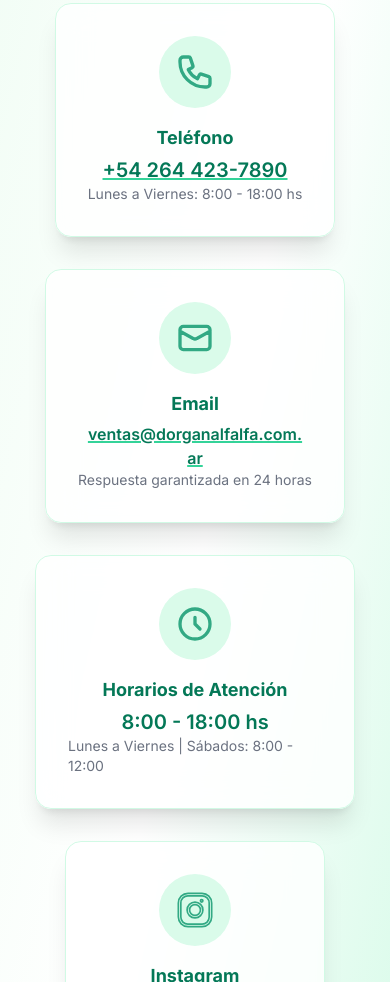
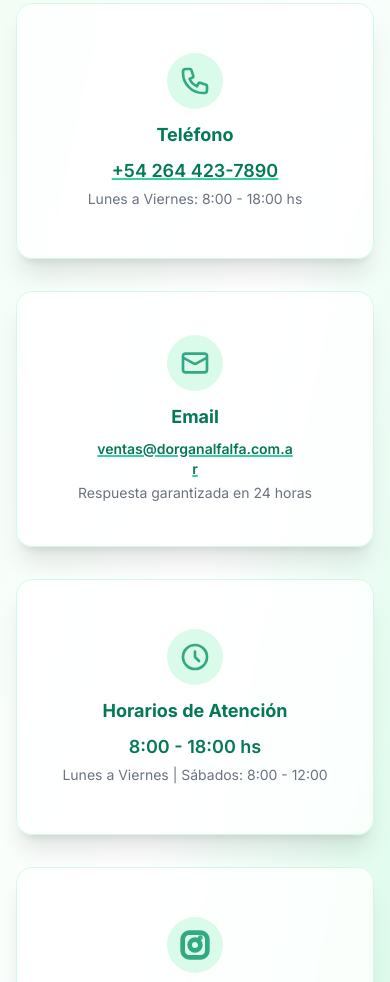
Before and after one commit to BALTAR1/Landing-Alfalfa-main, an Astro site: page / in a window 390 px wide. Shown: the part 7910-8892 px from the top of the page. Built offline with nearby package versions, Linux system fonts and the light colour scheme; Astro itself is replaced by a stand-in of ours.

Commit message:
Fix: Unifican tamaño y estructura de todas las cards de contacto
- Aplicada altura fija (h-64) a las 4 cards para garantizar tamaño idéntico
- Normalizado padding, iconos y espaciados para consistencia visual
- Mejorado responsive design con max-w-sm y centrado
- Cards de Teléfono, Email, Horarios e Instagram ahora perfectamente alineadas

```diff
--- a/src/components/Contact.tsx
+++ b/src/components/Contact.tsx
@@ -34,40 +34,40 @@ export default function Contact() {
         </div>
   <div className="grid grid-cols-1 md:grid-cols-2 lg:grid-cols-4 gap-8 mb-16 justify-center items-stretch">
           {/* Teléfono */}
-          <div className="bg-white/80 backdrop-blur-lg border border-emerald-100 rounded-2xl shadow-xl p-8 flex flex-col items-center transition-transform hover:-translate-y-1 hover:shadow-emerald-200 duration-300 h-full min-w-[260px] max-w-[320px] mx-auto">
-            <div className="bg-emerald-100 p-4 rounded-full mb-4 animate-pulse-slow">
-              <svg className="w-10 h-10 text-emerald-600" fill="none" stroke="currentColor" viewBox="0 0 24 24"><path strokeLinecap="round" strokeLinejoin="round" strokeWidth={2} d="M3 5a2 2 0 012-2h3.28a1 1 0 01.948.684l1.498 4.493a1 1 0 01-.502 1.21l-2.257 1.13a11.042 11.042 0 005.516 5.516l1.13-2.257a1 1 0 011.21-.502l4.493 1.498a1 1 0 01.684.949V19a2 2 0 01-2 2h-1C9.716 21 3 14.284 3 6V5z" /></svg>
+          <div className="bg-white/80 backdrop-blur-lg border border-emerald-100 rounded-2xl shadow-xl p-6 flex flex-col items-center justify-center transition-transform hover:-translate-y-1 hover:shadow-emerald-200 duration-300 w-full max-w-sm mx-auto h-64">
+            <div className="bg-emerald-100 p-3 rounded-full mb-3 animate-pulse-slow">
+              <svg className="w-8 h-8 text-emerald-600" fill="none" stroke="currentColor" viewBox="0 0 24 24"><path strokeLinecap="round" strokeLinejoin="round" strokeWidth={2} d="M3 5a2 2 0 012-2h3.28a1 1 0 01.948.684l1.498 4.493a1 1 0 01-.502 1.21l-2.257 1.13a11.042 11.042 0 005.516 5.516l1.13-2.257a1 1 0 011.21-.502l4.493 1.498a1 1 0 01.684.949V19a2 2 0 01-2 2h-1C9.716 21 3 14.284 3 6V5z" /></svg>
             </div>
-            <h4 className="font-bold text-lg text-emerald-700 mb-1">Teléfono</h4>
-            <a href="tel:+542644237890" className="text-emerald-700 font-semibold text-xl underline decoration-emerald-400 decoration-2">+54 264 423-7890</a>
-            <p className="text-gray-500 text-sm">Lunes a Viernes: 8:00 - 18:00 hs</p>
+            <h4 className="font-bold text-lg text-emerald-700 mb-2">Teléfono</h4>
+            <a href="tel:+542644237890" className="text-emerald-700 font-semibold text-lg underline decoration-emerald-400 decoration-2 mb-1">+54 264 423-7890</a>
+            <p className="text-gray-500 text-sm text-center">Lunes a Viernes: 8:00 - 18:00 hs</p>
           </div>
           {/* Email */}
-          <div className="bg-white/80 backdrop-blur-lg border border-emerald-100 rounded-2xl shadow-xl p-8 flex flex-col items-center transition-transform hover:-translate-y-1 hover:shadow-emerald-200 duration-300 h-full min-w-[260px] max-w-[320px] mx-auto">
-            <div className="bg-emerald-100 p-4 rounded-full mb-4 animate-pulse-slow">
-              <svg className="w-10 h-10 text-emerald-600" fill="none" stroke="currentColor" viewBox="0 0 24 24"><path strokeLinecap="round" strokeLinejoin="round" strokeWidth={2} d="M3 8l7.89 4.26a2 2 0 002.22 0L21 8M5 19h14a2 2 0 002-2V7a2 2 0 00-2-2H5a2 2 0 00-2 2v10a2 2 0 002 2z" /></svg>
+          <div className="bg-white/80 backdrop-blur-lg border border-emerald-100 rounded-2xl shadow-xl p-6 flex flex-col items-center justify-center transition-transform hover:-translate-y-1 hover:shadow-emerald-200 duration-300 w-full max-w-sm mx-auto h-64">
+            <div className="bg-emerald-100 p-3 rounded-full mb-3 animate-pulse-slow">
+              <svg className="w-8 h-8 text-emerald-600" fill="none" stroke="currentColor" viewBox="0 0 24 24"><path strokeLinecap="round" strokeLinejoin="round" strokeWidth={2} d="M3 8l7.89 4.26a2 2 0 002.22 0L21 8M5 19h14a2 2 0 002-2V7a2 2 0 00-2-2H5a2 2 0 00-2 2v10a2 2 0 002 2z" /></svg>
             </div>
-            <h4 className="font-bold text-lg text-emerald-700 mb-1">Email</h4>
-            <a href="mailto:ventas@dorganalfalfa.com.ar" className="text-emerald-700 font-semibold text-base md:text-lg lg:text-xl underline decoration-emerald-400 decoration-2 break-all text-center max-w-[220px]">ventas@dorganalfalfa.com.ar</a>
-            <p className="text-gray-500 text-sm">Respuesta garantizada en 24 horas</p>
+            <h4 className="font-bold text-lg text-emerald-700 mb-2">Email</h4>
+            <a href="mailto:ventas@dorganalfalfa.com.ar" className="text-emerald-700 font-semibold text-sm underline decoration-emerald-400 decoration-2 break-all text-center mb-1 max-w-[200px]">ventas@dorganalfalfa.com.ar</a>
+            <p className="text-gray-500 text-sm text-center">Respuesta garantizada en 24 horas</p>
           </div>
           {/* Horarios de Atención */}
-          <div className="bg-white/80 backdrop-blur-lg border border-emerald-100 rounded-2xl shadow-xl p-8 flex flex-col items-center transition-transform hover:-translate-y-1 hover:shadow-emerald-200 duration-300 h-full min-w-[260px] max-w-[320px] mx-auto">
-            <div className="bg-emerald-100 p-4 rounded-full mb-4 animate-pulse-slow">
-              <svg className="w-10 h-10 text-emerald-600" fill="none" stroke="currentColor" viewBox="0 0 24 24"><path strokeLinecap="round" strokeLinejoin="round" strokeWidth={2} d="M12 8v4l3 3m6-3a9 9 0 11-18 0 9 9 0 0118 0z" /></svg>
+          <div className="bg-white/80 backdrop-blur-lg border border-emerald-100 rounded-2xl shadow-xl p-6 flex flex-col items-center justify-center transition-transform hover:-translate-y-1 hover:shadow-emerald-200 duration-300 w-full max-w-sm mx-auto h-64">
+            <div className="bg-emerald-100 p-3 rounded-full mb-3 animate-pulse-slow">
+              <svg className="w-8 h-8 text-emerald-600" fill="none" stroke="currentColor" viewBox="0 0 24 24"><path strokeLinecap="round" strokeLinejoin="round" strokeWidth={2} d="M12 8v4l3 3m6-3a9 9 0 11-18 0 9 9 0 0118 0z" /></svg>
             </div>
-            <h4 className="font-bold text-lg text-emerald-700 mb-1">Horarios de Atención</h4>
-            <p className="text-emerald-700 font-semibold text-xl">8:00 - 18:00 hs</p>
-            <p className="text-gray-500 text-sm">Lunes a Viernes | Sábados: 8:00 - 12:00</p>
+            <h4 className="font-bold text-lg text-emerald-700 mb-2">Horarios de Atención</h4>
+            <p className="text-emerald-700 font-semibold text-lg mb-1">8:00 - 18:00 hs</p>
+            <p className="text-gray-500 text-sm text-center">Lunes a Viernes | Sábados: 8:00 - 12:00</p>
           </div>
           {/* Instagram */}
-          <div className="bg-white/80 backdrop-blur-lg border border-emerald-100 rounded-2xl shadow-xl p-8 flex flex-col items-center transition-transform hover:-translate-y-1 hover:shadow-emerald-200 duration-300 h-full min-w-[260px] max-w-[320px] mx-auto">
-            <div className="bg-emerald-100 p-4 rounded-full mb-4 animate-pulse-slow">
-              <svg className="w-10 h-10 text-emerald-600" fill="none" viewBox="0 0 24 24" stroke="currentColor"><path d="M7.75 2h8.5A5.75 5.75 0 0 1 22 7.75v8.5A5.75 5.75 0 0 1 16.25 22h-8.5A5.75 5.75 0 0 1 2 16.25v-8.5A5.75 5.75 0 0 1 7.75 2zm0 1.5A4.25 4.25 0 0 0 3.5 7.75v8.5A4.25 4.25 0 0 0 7.75 20.5h8.5A4.25 4.25 0 0 0 20.5 16.25v-8.5A4.25 4.25 0 0 0 16.25 3.5zm8.25 2.25a.75.75 0 1 1 0 1.5.75.75 0 0 1 0-1.5zM12 7.25A4.75 4.75 0 1 1 7.25 12 4.75 4.75 0 0 1 12 7.25zm0 1.5A3.25 3.25 0 1 0 15.25 12 3.25 3.25 0 0 0 12 8.75z"/></svg>
+          <div className="bg-white/80 backdrop-blur-lg border border-emerald-100 rounded-2xl shadow-xl p-6 flex flex-col items-center justify-center transition-transform hover:-translate-y-1 hover:shadow-emerald-200 duration-300 w-full max-w-sm mx-auto h-64">
+            <div className="bg-emerald-100 p-3 rounded-full mb-3 animate-pulse-slow">
+              <svg className="w-8 h-8 text-emerald-600" fill="none" stroke="currentColor" viewBox="0 0 24 24"><path strokeLinecap="round" strokeLinejoin="round" strokeWidth={2} d="M7.75 2h8.5A5.75 5.75 0 0 1 22 7.75v8.5A5.75 5.75 0 0 1 16.25 22h-8.5A5.75 5.75 0 0 1 2 16.25v-8.5A5.75 5.75 0 0 1 7.75 2zm0 1.5A4.25 4.25 0 0 0 3.5 7.75v8.5A4.25 4.25 0 0 0 7.75 20.5h8.5A4.25 4.25 0 0 0 20.5 16.25v-8.5A4.25 4.25 0 0 0 16.25 3.5zm8.25 2.25a.75.75 0 1 1 0 1.5.75.75 0 0 1 0-1.5zM12 7.25A4.75 4.75 0 1 1 7.25 12 4.75 4.75 0 0 1 12 7.25zm0 1.5A3.25 3.25 0 1 0 15.25 12 3.25 3.25 0 0 0 12 8.75z"/></svg>
             </div>
-            <h4 className="font-bold text-lg text-emerald-700 mb-1">Instagram</h4>
-            <a href="https://instagram.com/dorganalfalfa" target="_blank" rel="noopener noreferrer" className="text-emerald-700 font-semibold text-xl underline decoration-emerald-400 decoration-2">@dorganalfalfa</a>
-            <p className="text-gray-500 text-sm">¡Seguinos para novedades!</p>
+            <h4 className="font-bold text-lg text-emerald-700 mb-2">Instagram</h4>
+            <a href="https://instagram.com/dorganalfalfa" target="_blank" rel="noopener noreferrer" className="text-emerald-700 font-semibold text-lg underline decoration-emerald-400 decoration-2 mb-1">@dorganalfalfa</a>
+            <p className="text-gray-500 text-sm text-center">¡Seguinos para novedades!</p>
           </div>
         </div>
         {/* Nuestra Ubicación Card con botón */}
```
